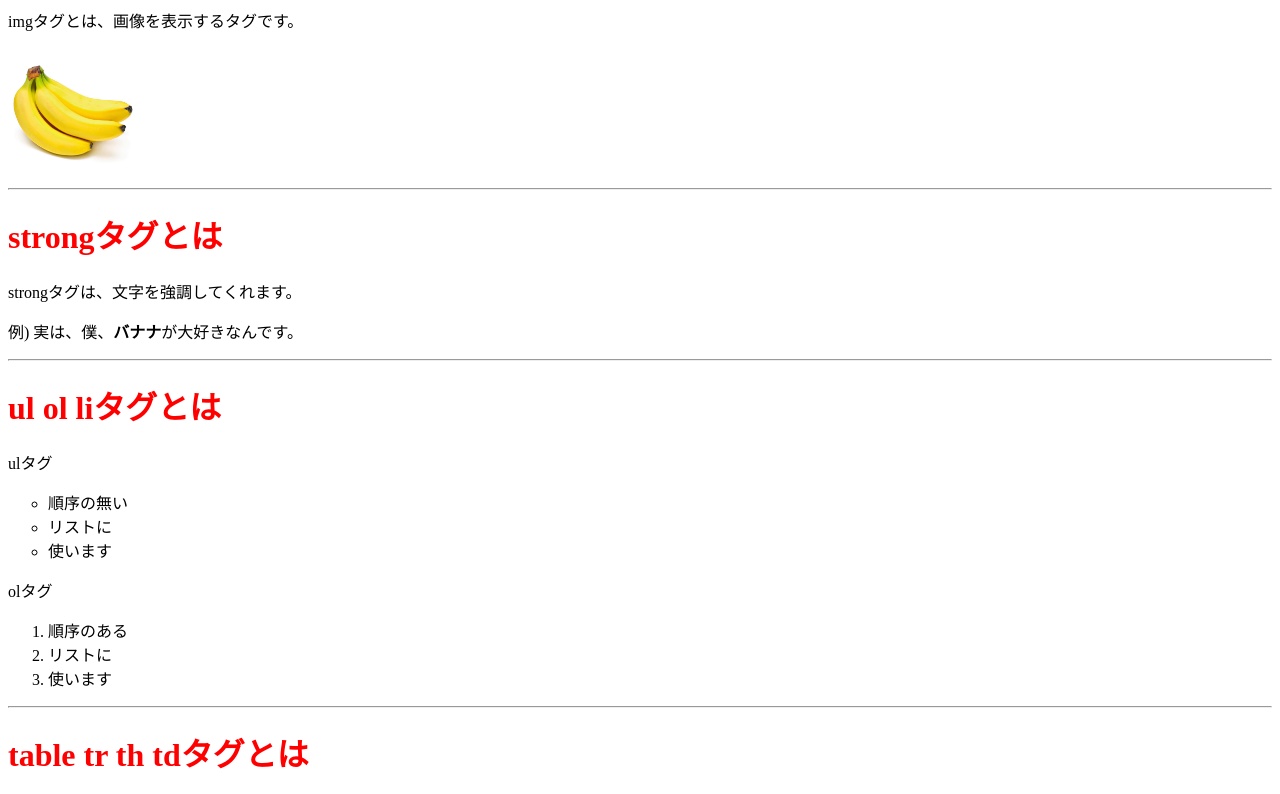
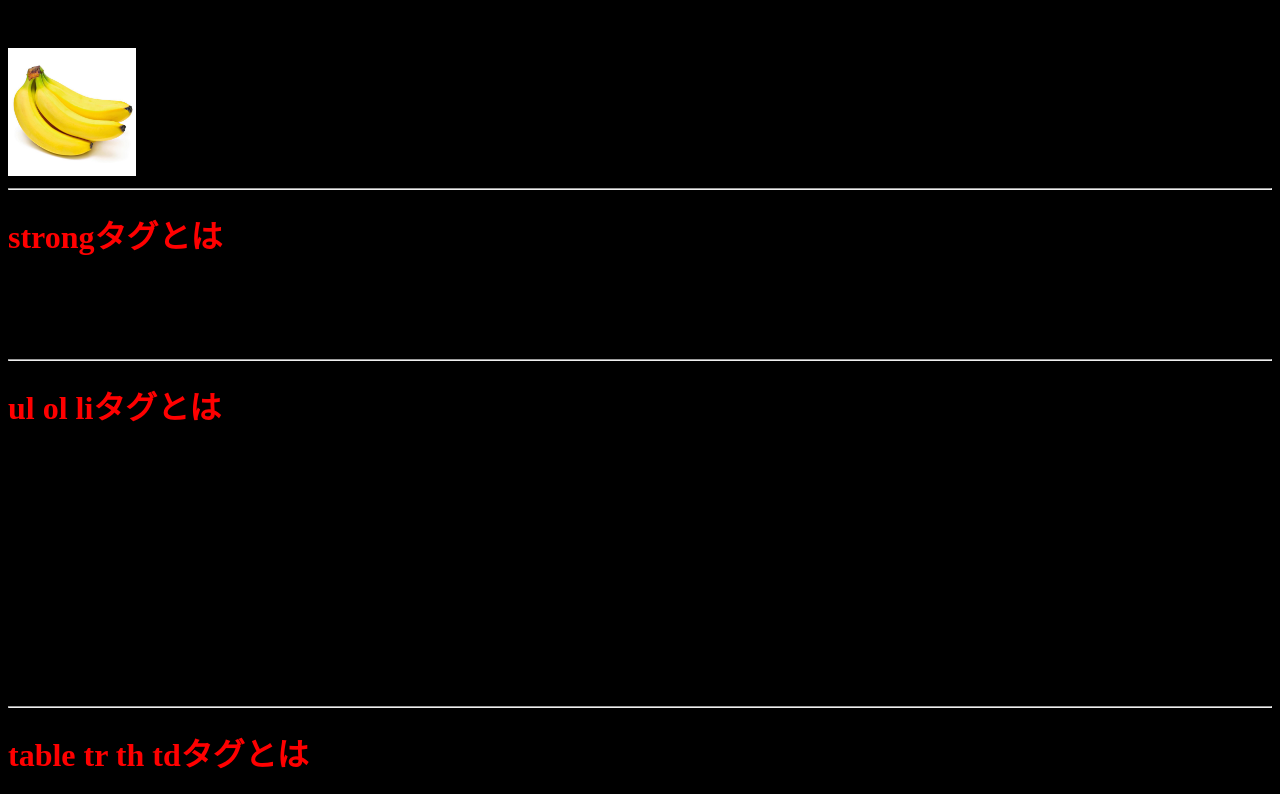
Before and after one commit to sandbox-gamerinshaft/css_course, a plain HTML site: page index.html in a window 1280 px wide. Shown: the part 560-1354 px from the top of the page. Drawn offline with Linux system fonts and the light colour scheme.

Commit message:
out read css

```diff
--- /dev/null
+++ b/index.css
@@ -0,0 +1,3 @@
+body{
+  background-color: black;
+}
--- a/index.html
+++ b/index.html
@@ -5,6 +5,7 @@
     <meta charset="UTF-8">
     <meta name="description" content="HTMLについての勉強をしてみたページです">
     <meta name="keywords" content="HTML,Study,画像挿入,初心者">
+    <link rel="stylesheet" href="./index.css" type="text/css">
     <style>
       h1{
         color: red;
```
